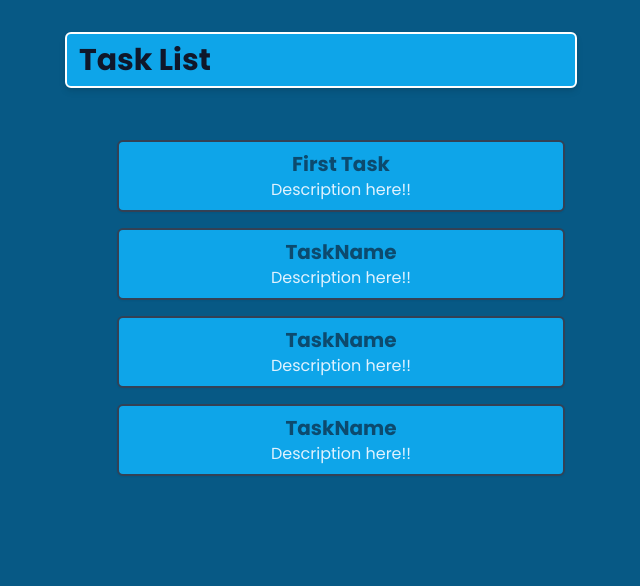
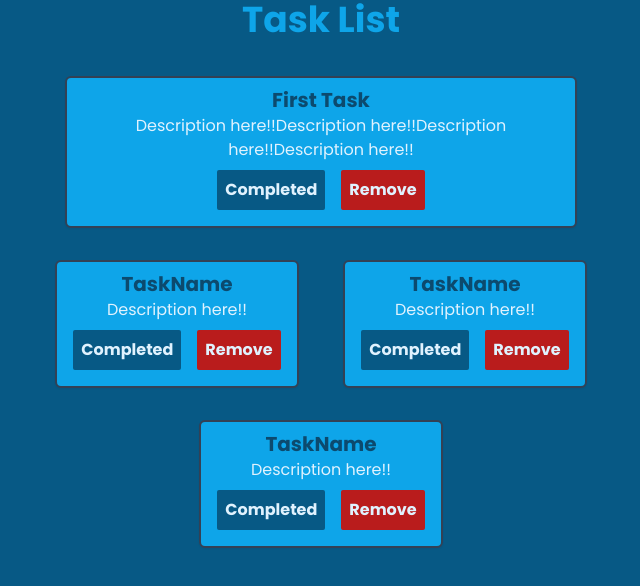
Before and after one commit to Shubamium/TaskList, a React (Vite) app: page / in a window 1280 px wide. Shown: the top 586 px of the page, without its empty margins (319-959 px from the left). Built offline with nearby package versions, Linux system fonts and the light colour scheme.

Commit message:
Add more styling

```diff
--- a/src/App.jsx
+++ b/src/App.jsx
@@ -7,31 +7,33 @@ function App() {
     {
       id:0,
       taskName:"First Task",
-      taskDes:"Description here!!"
+      taskDes:"Description here!!Description here!!Description here!!Description here!!",
+      finished:false
     },
     {
       id:1,
       taskName:"TaskName",
-      taskDes:"Description here!!"
+      taskDes:"Description here!!",
+      finished:false
     },
     {
       id:2,
       taskName:"TaskName",
-      taskDes:"Description here!!"
+      taskDes:"Description here!!",
+      finished:false
     },
     {
       id:3,
       taskName:"TaskName",
-      taskDes:"Description here!!"
+      taskDes:"Description here!!",
+      finished:false
     }
   ];
   let [taskList,setTaskList] = useState(initTask);
 
   return (
     <>
-      <h2 className="text-3xl my-8 font-poppins font-bold border-white border-2 text-slate-900 drop-shadow-md bg-sky-500 px-3 max-w-lg mx-auto py-2 rounded-md hover:shadow-md hover:cursor-pointer transition-all">
-        Task List
-      </h2>
+      <h2 className='font-poppins text-center text-4xl font-bold text-sky-500'>Task List</h2>
       <TaskList tasks={taskList}/>
     </>
 
--- a/src/components/Task.jsx
+++ b/src/components/Task.jsx
@@ -1,8 +1,10 @@
 const Task = ({task}) => {
     return (
-        <div className="task p-2 text-sky-100 text-center bg-sky-500 my-4 max-w-md mx-auto shadow-sm rounded-md hover:shadow-lg border-2 border-slate-700 inset-5 hover:translate-x-3 relative transition-all" >
+        <div className="task p-2 text-sky-100 text-center bg-sky-500 my-4 max-w-lg mx-auto shadow-sm rounded-md hover:shadow-lg border-2 border-slate-700 inset-5 hover:translate-x-3 transition-all" >
             <h2 className="font-poppins text-xl font-bold text-sky-900 my-0">{task.taskName}</h2>
             <p className="font-poppins">{task.taskDes}</p>
+            <button className="bg-sky-800 hover:scale-110 active:scale-95 p-2 m-2 font-bold font-poppins rounded-sm transition-all">Completed</button>
+            <button className="bg-red-700 hover:scale-110 active:scale-95 p-2 m-2 font-bold font-poppins rounded-sm transition-all">Remove</button>
         </div>
      );
 }
--- a/src/components/TaskList.jsx
+++ b/src/components/TaskList.jsx
@@ -2,7 +2,7 @@ import Task from "./Task";
 
 const TaskList = ({tasks}) => {
     return (
-        <div className="task-list flex-row ">
+        <div className="task-list flex flex-auto flex-wrap m-5 lg:max-w-xl lg:mx-auto">
             {tasks && tasks.map((task) =>
                 <Task task={task} key={task.id}/>
             )}
--- a/src/index.css
+++ b/src/index.css
@@ -1,4 +1,10 @@
 @import url('https://fonts.googleapis.com/css2?family=Poppins:wght@100;300;400;500;600;700;800&display=swap');
+
+*{
+    margin: 0;
+    padding: 0;
+    box-sizing: border-box;
+}
 @tailwind base;
 @tailwind components;
 @tailwind utilities;
```
